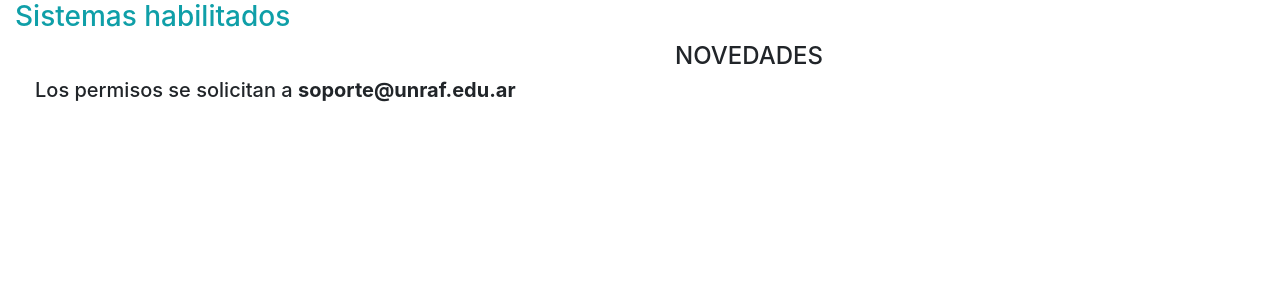
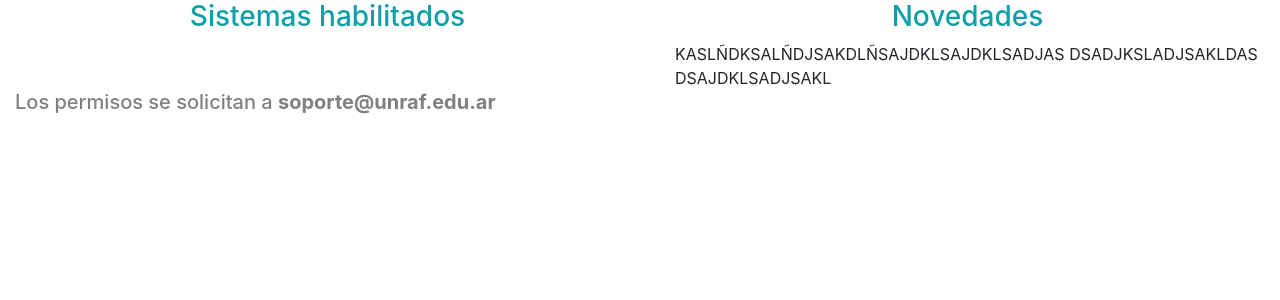
Before and after one commit to LucasJotaEme/Intranet, a Symfony app: template templates/sistema/acceso.html.twig in a window 1280 px wide. Shown: the top 300 px of the page. Run offline with Twig, Linux system fonts and the light colour scheme; the template is opened without the code that fills it, so the values that code supplies are empty; some libraries are stand-ins or nearby versions.

Commit message:
Modificaciones front-end

```diff
--- a/public/css/estilo.css
+++ b/public/css/estilo.css
@@ -5,7 +5,7 @@
 nav{
     box-shadow: 5px 5px 18px #666;
     margin-bottom: 50px;
-    background-color:#2B2B2B;
+    background-color:white;
 }
 
 
@@ -16,16 +16,25 @@ h3{
     margin-left: 15px;
 }
 
+h4{
+    color: white;
+    margin-left: 15px;
+}
+
+h6{
+    color: white;
+    margin-left: 15px;
+}
+
 
 
 /* SISTEMAS */
 
 .cuadroSistema{
-
-    background-color: #EBEBEB;
+    background-image: linear-gradient(to right, #0B6A6F, #11ABB4 );
+    /* background-color: #0F9FA8;  */
     margin:10px 0px 10px 5px;
     padding:10px;
-    border-left: solid #0F9FA8 5px;
 }
 
 
--- a/src/Controller/SistemaController.php
+++ b/src/Controller/SistemaController.php
@@ -20,7 +20,7 @@ class SistemaController extends AbstractController
 
         //Se obtiene los sistemas del usuario, y se lo pasa al .twig.
         return $this->render('sistema/acceso.html.twig', [
-            'sistemas' => $sistemas
+            'sistemas' => $sistemas, 'tamanio' => count($sistemas)
         ]);
     }
 
--- a/templates/base.html.twig
+++ b/templates/base.html.twig
@@ -14,7 +14,7 @@
     <body>
     {% block body %}
     {% if is_granted('ROLE_ADMIN') %}
-    <nav class="navbar navbar-expand-md navbar-dark">
+    <nav class="navbar navbar-expand-md navbar-light">
         <div class="navbar-collapse collapse w-100 order-1 order-md-0 dual-collapse2">
             <a class="navbar-brand" href="{{path('sistemas')}}"><img src="{{asset("img/logo-transparente.png")}}" width="150" height="30" alt="Logo"></a>
             {# Este div es para dejar centrado lo otro importante #}
@@ -40,7 +40,7 @@
         <div class="navbar-collapse collapse w-100 order-3 dual-collapse2">
             <ul class="navbar-nav ml-auto">
                 <li class="nav-item">
-                    <a class="nav-link" href="#">Cerrar sesión</a>
+                    <a class="nav-link" href="{{ path('app_logout') }}">Cerrar sesión</a>
                 </li>
             </ul>
         </div>
--- a/templates/sistema/acceso.html.twig
+++ b/templates/sistema/acceso.html.twig
@@ -26,23 +26,36 @@
 
 {# Recorrido de los sistemas del usuario, recibido por parametro #}
 
-<h3>Sistemas habilitados</h3>
+    <div class="row" style="margin:auto;">
+        <div class="col-6">
+            <h3 style="text-align:center;">Sistemas habilitados</h3>
+        </div>
+        <div class="col-6">
+            <h3 style="text-align:center;">Novedades</h3>
+        </div>
+    </div>
+
     <div class="row" style="margin:auto;padding-left:40px;">
-        <div class="container-fluid col-6">
-        {% for sistema in sistemas %}
-                <div class="cuadroSistema">
-                    <a href="{{sistema.url}}"><img align="left" class="imagenSistema" alt="logoSistema" src="{{asset(('uploads/'~ sistema.logo))}}" alt="Logo"></a>
-                    <a class="nombreSistema" href="{{sistema.url}}"><h4>{{ sistema.nombre }}</h4></a>
-                    <h6>{{ sistema.descripcion }}</h6>
-
-                </div>
-        {% endfor %}
+        <div class="container-fluid cuadroNovedades col-6">
+            <div  class="row">
+                {% for sistema in sistemas %}
+                    <div  class="container-fluid col-{{12/tamanio}}">
+                        <div class="container-fluid cuadroSistema">
+                            <a href="{{sistema.url}}"><img class="imagenSistema" alt="logoSistema" src="{{asset(('uploads/'~ sistema.logo))}}" alt="Logo"></a>
+                            <a class="nombreSistema" href="{{sistema.url}}"><h4>{{ sistema.nombre }}</h4></a>
+                            <h6>{{ sistema.descripcion }}</h6>
+                        </div>
+                    </div>
+                {% endfor %}
+            </div>
         </div>
         <div class="cuadroNovedades col-6">
-            <h4>NOVEDADES</h4>
+            KASLÑDKSALÑDJSAKDLÑSAJDKLSAJDKLSADJAS
+            DSADJKSLADJSAKLDAS
+            DSAJDKLSADJSAKL
         </div>
     </div>
-    <h5 style="margin-left:35px;" class="mensajeLogin">Los permisos se solicitan a <b>soporte@unraf.edu.ar</b></h5>
+    <h5 style="margin-left:15px;color:grey;">Los permisos se solicitan a <b>soporte@unraf.edu.ar</b></h5>
     <div class="container">
         {#<a class="btn btn-primary" href="{{ path("app_logout") }}">Volver</a>#}
     </div>
```
Also changed, not shown: src/Controller/GoogleController.php (+8 -0 lines), 1 other file.
